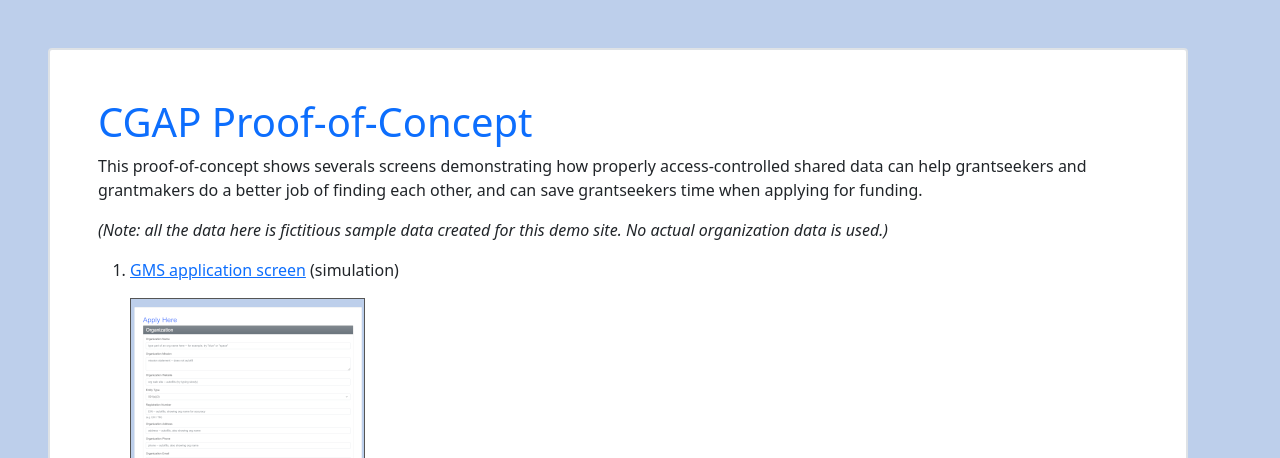
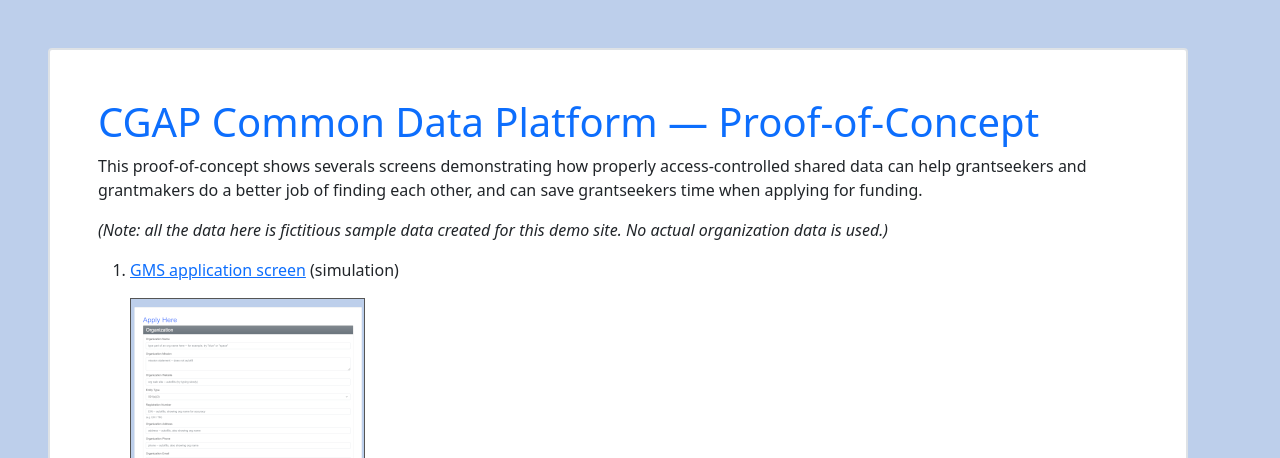
Before and after one commit to OpenTechStrategies/pdc-poc-demo, a Flask app: page /poc-demo/ in a window 1280 px wide. Shown: the top 458 px of the page. Run offline with Flask 2, Linux system fonts and the light colour scheme; some libraries are stand-ins or nearby versions.

Commit message:
Improve landing page header

```diff
--- a/cgap/templates/landing.html
+++ b/cgap/templates/landing.html
@@ -6,7 +6,7 @@
 {% block title %}Welcome{% endblock %}
 
 {% block content %}
-<h1 class="text-primary">CGAP Proof-of-Concept</h1>
+<h1 class="text-primary">CGAP Common Data Platform&nbsp;&mdash;&nbsp;Proof-of-Concept</h1>
 
 <p>This proof-of-concept shows severals screens demonstrating how
 properly access-controlled shared data can help grantseekers and
```
